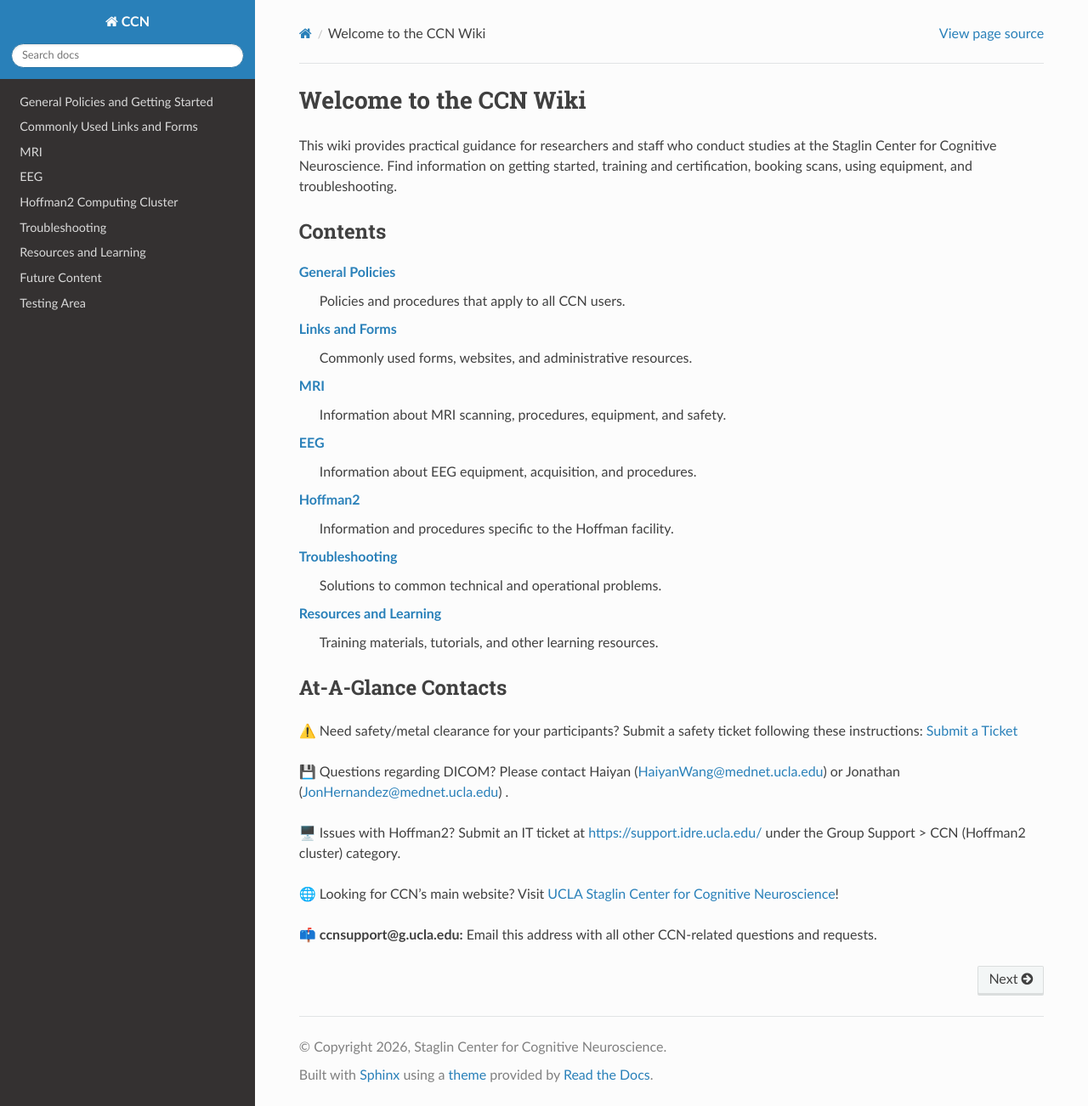
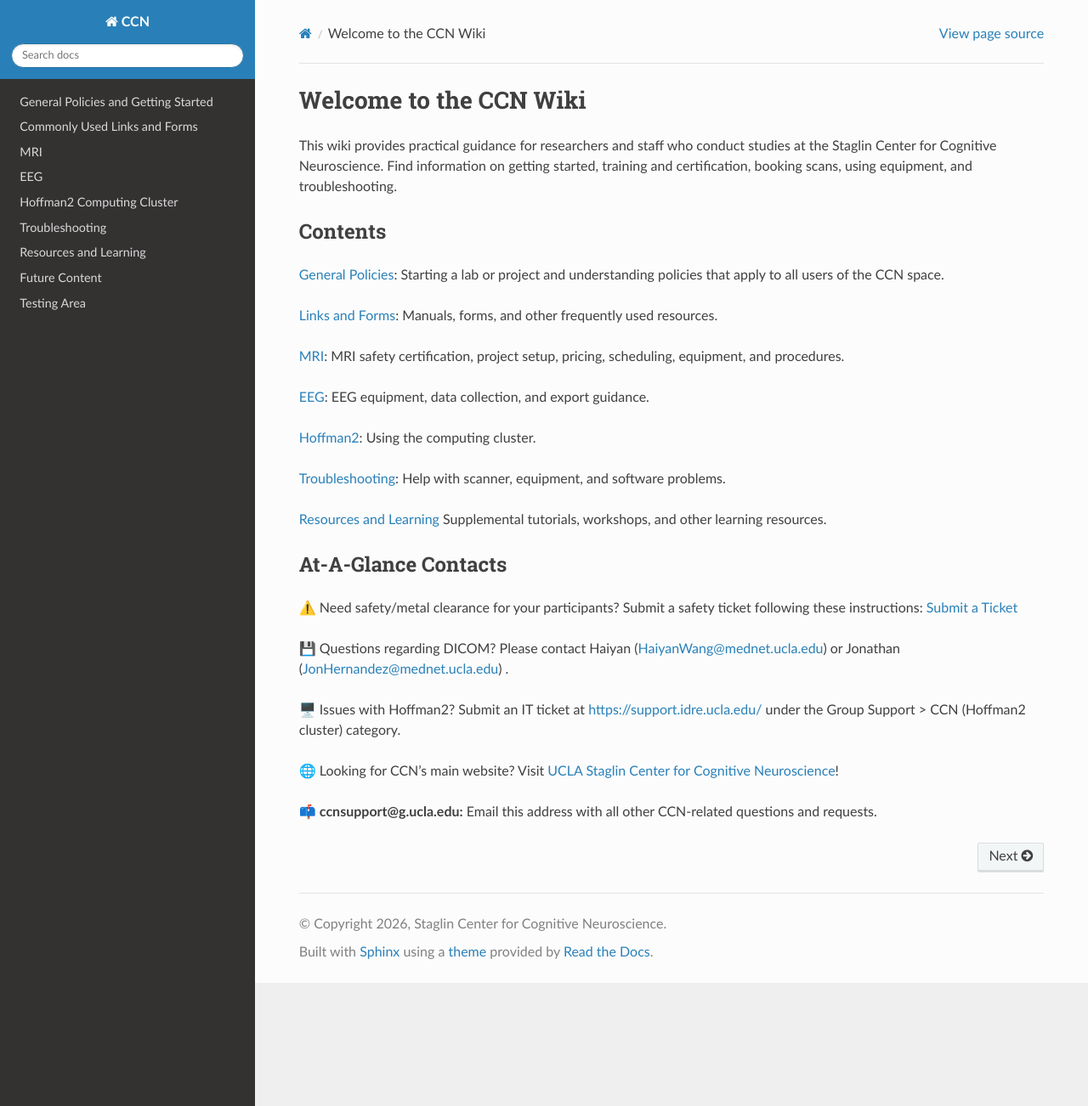
Before and after one commit to CCN-Support/CCN_Wiki, a Sphinx documentation site: the page built from docs/source/index.rst, in a window 1280 px wide and 1302 px high. Shown: the whole window at 85% size. Built offline with Sphinx 7.4.7 and the Read the Docs theme 3.1.0, drawn with Linux system fonts in a browser that asks for light colours.

Commit message:
Enhance section descriptions in index.rst
Updated descriptions for various sections to provide more detailed information about policies, procedures, and resources.

```diff
--- a/docs/source/index.rst
+++ b/docs/source/index.rst
@@ -21,26 +21,19 @@ Contents
    future_content
    testing
 
-:doc:`General Policies <generalpolicies>`
-   Policies and procedures that apply to all CCN users.
+:doc:`General Policies <generalpolicies>`: Starting a lab or project and understanding policies that apply to all users of the CCN space.
 
-:doc:`Links and Forms <links-and-forms>`
-   Commonly used forms, websites, and administrative resources.
+:doc:`Links and Forms <links-and-forms>`: Manuals, forms, and other frequently used resources.
 
-:doc:`MRI <mri>`
-   Information about MRI scanning, procedures, equipment, and safety.
+:doc:`MRI <mri>`: MRI safety certification, project setup, pricing, scheduling, equipment, and procedures.
 
-:doc:`EEG <eeg>`
-   Information about EEG equipment, acquisition, and procedures.
+:doc:`EEG <eeg>`: EEG equipment, data collection, and export guidance.
 
-:doc:`Hoffman2 <hoffman>`
-   Information and procedures specific to the Hoffman facility.
+:doc:`Hoffman2 <hoffman>`: Using the computing cluster.
 
-:doc:`Troubleshooting <troubleshooting>`
-   Solutions to common technical and operational problems.
+:doc:`Troubleshooting <troubleshooting>`: Help with scanner, equipment, and software problems.
 
-:doc:`Resources and Learning <resources-and-learning>`
-   Training materials, tutorials, and other learning resources.
+:doc:`Resources and Learning <resources-and-learning>` Supplemental tutorials, workshops, and other learning resources.
 
 
 At-A-Glance Contacts
```
